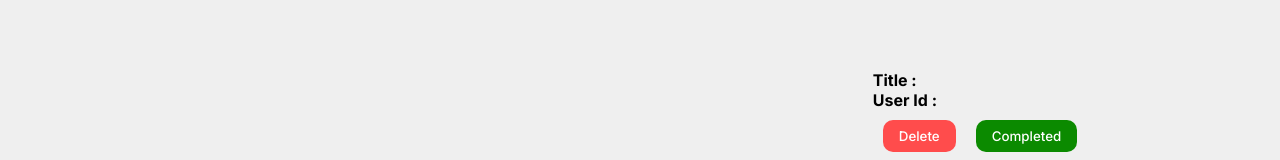
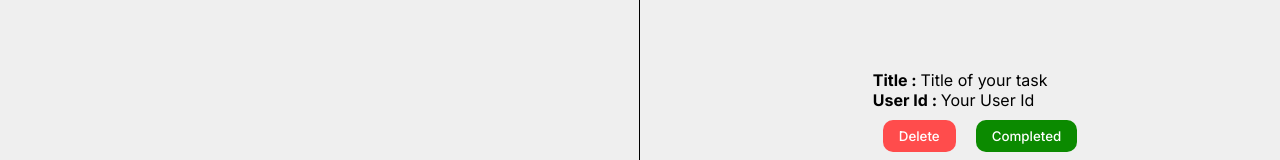
Before and after one commit to Heilonng23/todos, a React (Create React App) app: page / in a window 1280 px wide. Shown: the part 441-601 px from the top of the page. Built offline with nearby package versions, Linux system fonts and the light colour scheme; no server answers.

Commit message:
small details:

```diff
--- a/src/Body/Tasks.js
+++ b/src/Body/Tasks.js
@@ -73,8 +73,8 @@ const handleCompleted= () => {
         </Scroll>
         <div className='details'>
           <ul>
-            <li>Title : <span>{selectedTask ? selectedTask.title : ''} </span></li>
-            <li>User Id : <span>{selectedTask ? selectedTask.userId : ''}</span>  </li>
+            <li>Title : <span>{selectedTask ? selectedTask.title : 'Title of your task'} </span></li>
+            <li>User Id : <span>{selectedTask ? selectedTask.userId : 'Your User Id'}</span>  </li>
           <div className='buttons'>
             <button className='button delete' onClick={handleDelete}>Delete</button>
             <button className='button completed' onClick={handleCompleted}>Completed</button>
--- a/src/Scroll/Scroll.js
+++ b/src/Scroll/Scroll.js
@@ -2,7 +2,7 @@ import React from 'react'
 
 const Scroll = (props) => {
     return (
-        <div style = {{overflowY:'scroll', border:'0px solid black',height : '800px'}}>
+        <div style = {{overflowY:'scroll', borderRight: '1px solid black',height : '800px'}}>
           {props.children}
         </div>
     );
```
